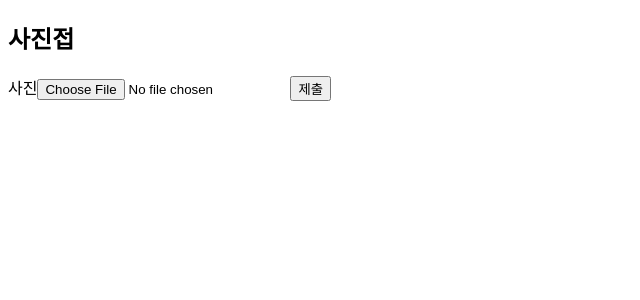
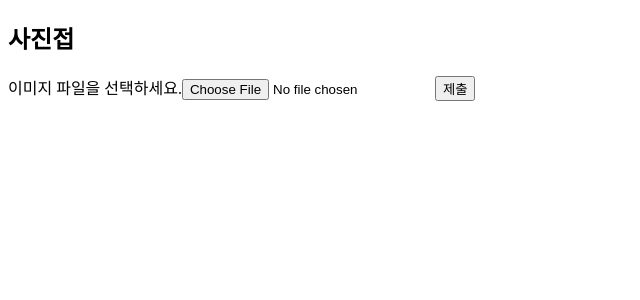
Before and after one commit to 0420syj/image-upload, a React (Create React App) app in the folder client/: page / in a window 1280 px wide. Shown: the top 300 px of the page, without its empty margins (0-640 px from the left). Built offline with nearby package versions, Linux system fonts and the light colour scheme.

Commit message:
[feature] Set uploaded file

```diff
--- a/client/src/components/UploadForm.js
+++ b/client/src/components/UploadForm.js
@@ -1,10 +1,15 @@
-import React from 'react';
+import React, { useState } from 'react';
 
 const UploadForm = () => {
+    const [file, setFile] = useState(null);
+    const [fileName, setFileName] = useState('이미지 파일을 선택하세요.');
     return (
         <form>
-            <label htmlFor="image">사진</label>
-            <input id="image" type="file" />
+            <label htmlFor="image">{fileName}</label>
+            <input id="image" type="file" onChange={(event) => {
+                setFile(event.target.files[0]);
+                setFileName(event.target.files[0].name);
+            }} />
             <button type="submit">제출</button>
         </form>
     );
```
